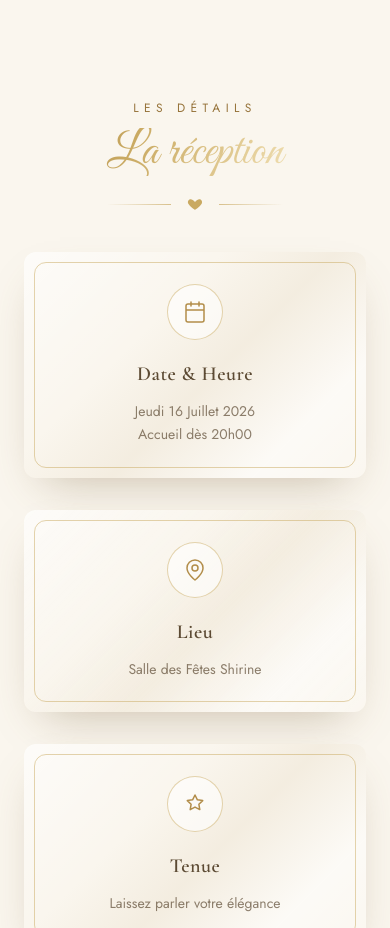
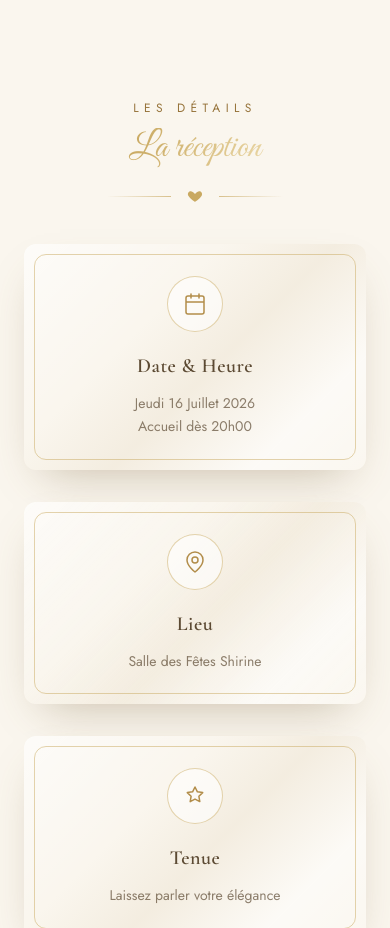
Before and after one commit to rahmachouaieb01-prog/invitation-fiancailles-rayen-dounia, a React (Vite) app: page / in a window 390 px wide. Shown: the part 1340-2268 px from the top of the page. Built offline with nearby package versions, Linux system fonts and the light colour scheme.

Commit message:
Fix mobile details and preview image

```diff
--- a/src/components/Invitation.tsx
+++ b/src/components/Invitation.tsx
@@ -104,12 +104,12 @@ export default function Invitation() {
 
       {/* ===== Details ===== */}
       <section className="relative px-6 pt-20 pb-32 sm:py-24">
-        <motion.div data-stop className="mx-auto max-w-5xl space-y-8 sm:space-y-12">
-          <div className="space-y-3 text-center">
-            <p className="text-xs tracking-[0.45em] uppercase text-gold-600">Les détails</p>
-            <h2 className="font-script text-5xl text-gold-gradient sm:text-6xl">La réception</h2>
-            <Divider />
-          </div>
+        <motion.div className="mx-auto max-w-5xl space-y-8 sm:space-y-12">
+          <div data-stop data-stop-top className="space-y-3 text-center">
+  <p className="text-xs tracking-[0.45em] uppercase text-gold-600">Les détails</p>
+  <h2 className="font-script text-4xl text-gold-gradient sm:text-6xl">La réception</h2>
+  <Divider />
+</div>
 
           <div className="grid grid-cols-1 gap-8 sm:grid-cols-3">
             {[
```
